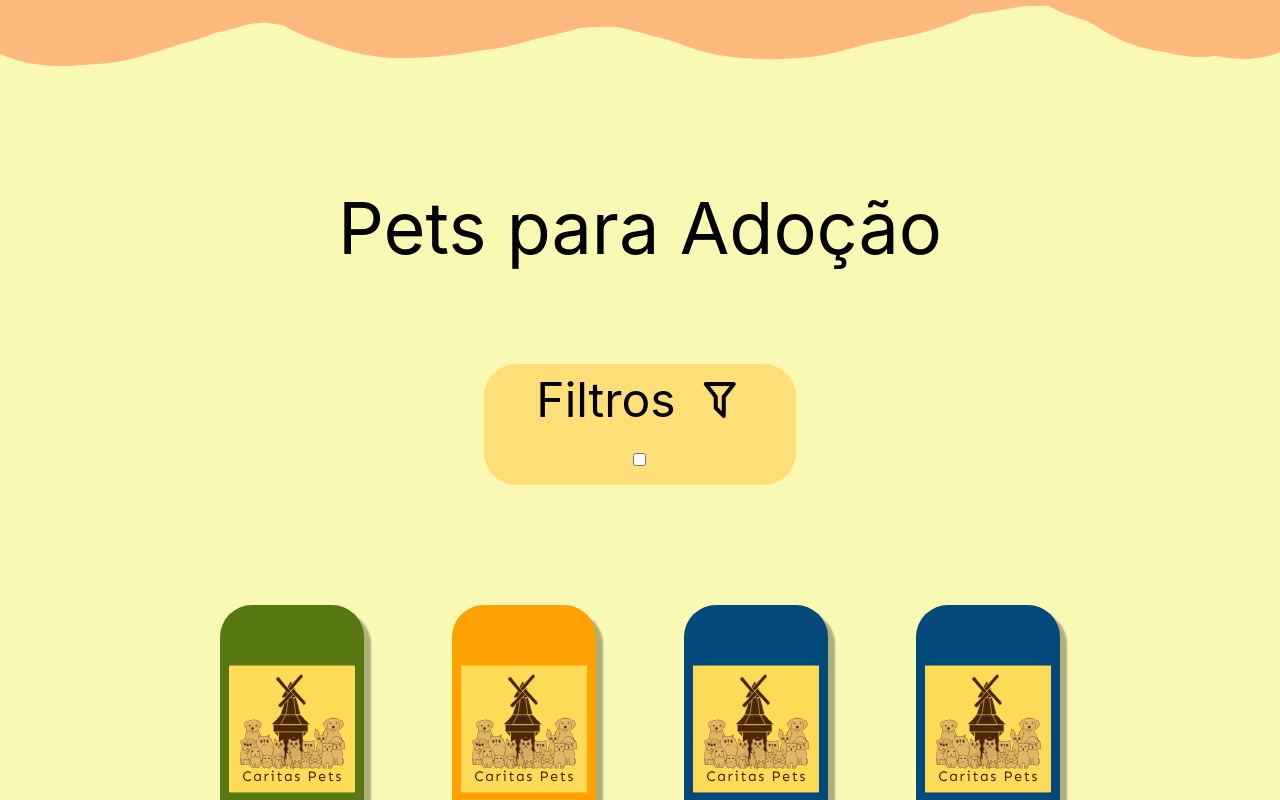
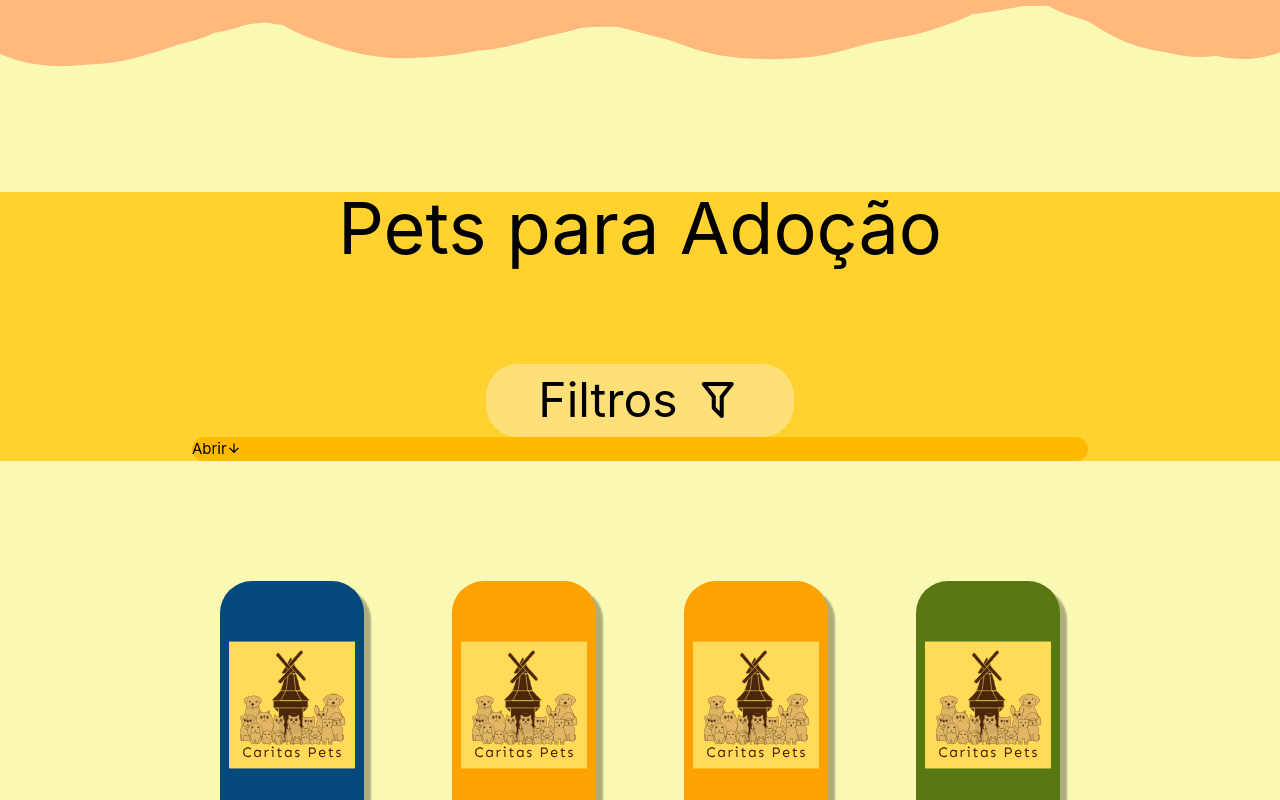
Before and after one commit to CaritasPets/Front-End, a Vue app: page /adote in a window 1280 px wide. Both pictures are taken after a click on the button "Filtros". Shown: the part 1016-1816 px from the top of the page. Built offline with nearby package versions, Linux system fonts and the light colour scheme.

Commit message:
FEAT: Adding FilterCard component #9

```diff
--- /dev/null
+++ b/src/components/FilterCard.vue
@@ -0,0 +1,33 @@
+<script setup>
+import { ref } from 'vue';
+
+    const props = defineProps(['opcoes'])
+    const open = ref(false)
+
+    //exemplo de objeto a ser usado
+    /*const propriedades = [
+        {
+            nomePai: 'Especie',
+            nomesFilhos: [
+                {
+                    nome: 'Gato',
+                    valor:'gato'
+                }
+            ]
+        }
+    ]*/
+</script>
+<template>
+    <div v-for="opcao of props.opcoes" :key="opcao">
+        <div>
+            <h3>{{ opcao.nomePai }}</h3>
+            <span></span>
+        </div>
+        <div v-if="open">
+            <label v-for="nomeFilho of opcoes.nomesFilhos" :key="nomeFilho">
+                <input type="checkbox" :value="nomeFilho.valor">
+                {{ nomeFilho.nome }}
+            </label>
+        </div>
+    </div>
+</template>
--- a/src/components/FilterComponent.vue
+++ b/src/components/FilterComponent.vue
@@ -1,23 +1,31 @@
 <script setup>
-import { ref } from 'vue';
+import { ref } from 'vue'
+import FilterCard from './FilterCard.vue';
 
 const open = ref(false);
+const openFilter = ref(false);
+
 </script>
 <template>
-  <section class="flex flex-col items-center">
-    <h2 class=" text-7xl text-center mb-25">Pets para Adoção</h2>
-    <button class=" text-5xl rounded-4xl bg-[#FFE078] px-13 py-3 cursor-pointer" @click="open = !open">
-      <div class="flex gap-x-5">
+  <section class="flex flex-col items-center bg-amber-300">
+    <h2 class="text-7xl text-center mb-25">Pets para Adoção</h2>
+    <div class="flex flex-col items-center w-full">
+      <button
+        class="flex gap-4 text-5xl rounded-4xl bg-[#FFE078] px-13 py-3 cursor-pointer"
+        @click="open = !open"
+      >
         <p>Filtros</p>
         <span class="mdi mdi-filter-outline"></span>
-      </div>
-      <div class="" v-if="open">
-        <div>
-          <fieldset >
-            <input type="checkbox" name="" id="">
-          </fieldset>
+      </button>
+      <div v-if="open" class="bg-amber-400 w-[70%] rounded-4xl">
+        <div @click="openFilter = !openFilter" class="flex cursor-pointer">
+          <h3>Abrir</h3>
+          <span class="mdi mdi-arrow-down"></span>
+        </div>
+        <div class="" v-if="openFilter">
+          <FilterCard/>
         </div>
       </div>
-    </button>
+    </div>
   </section>
 </template>
```
